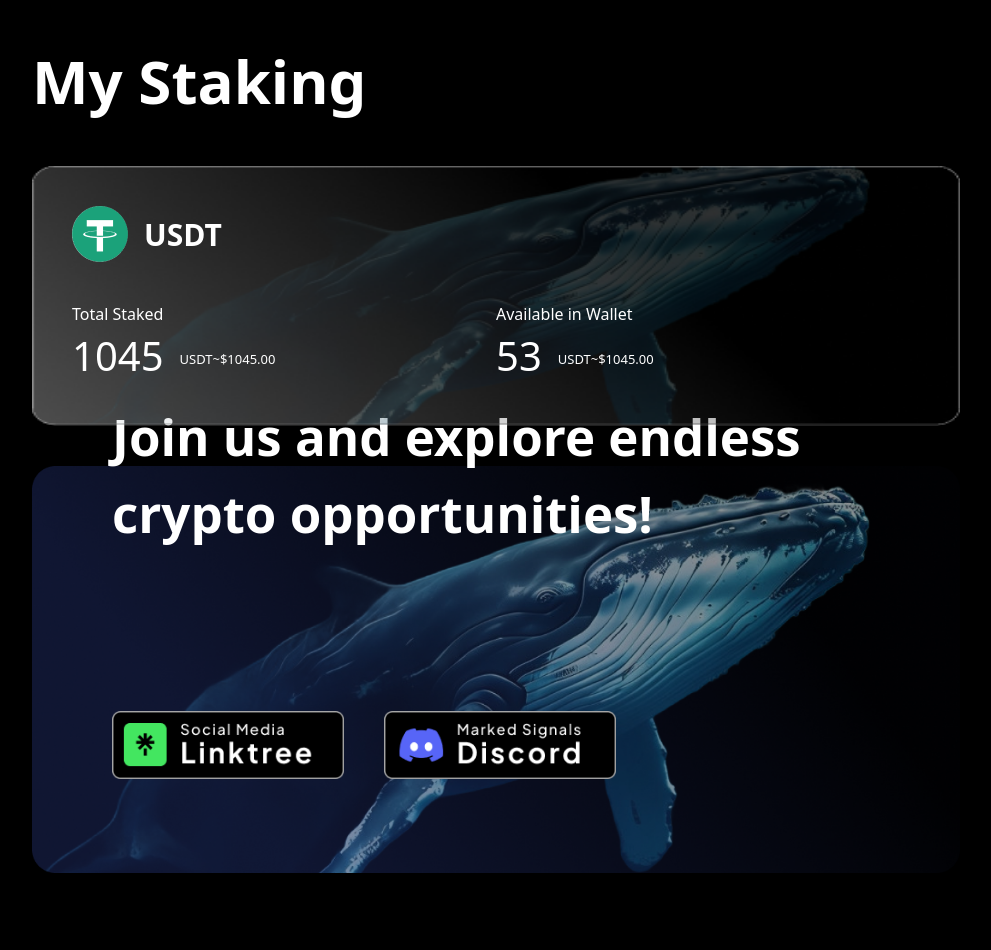
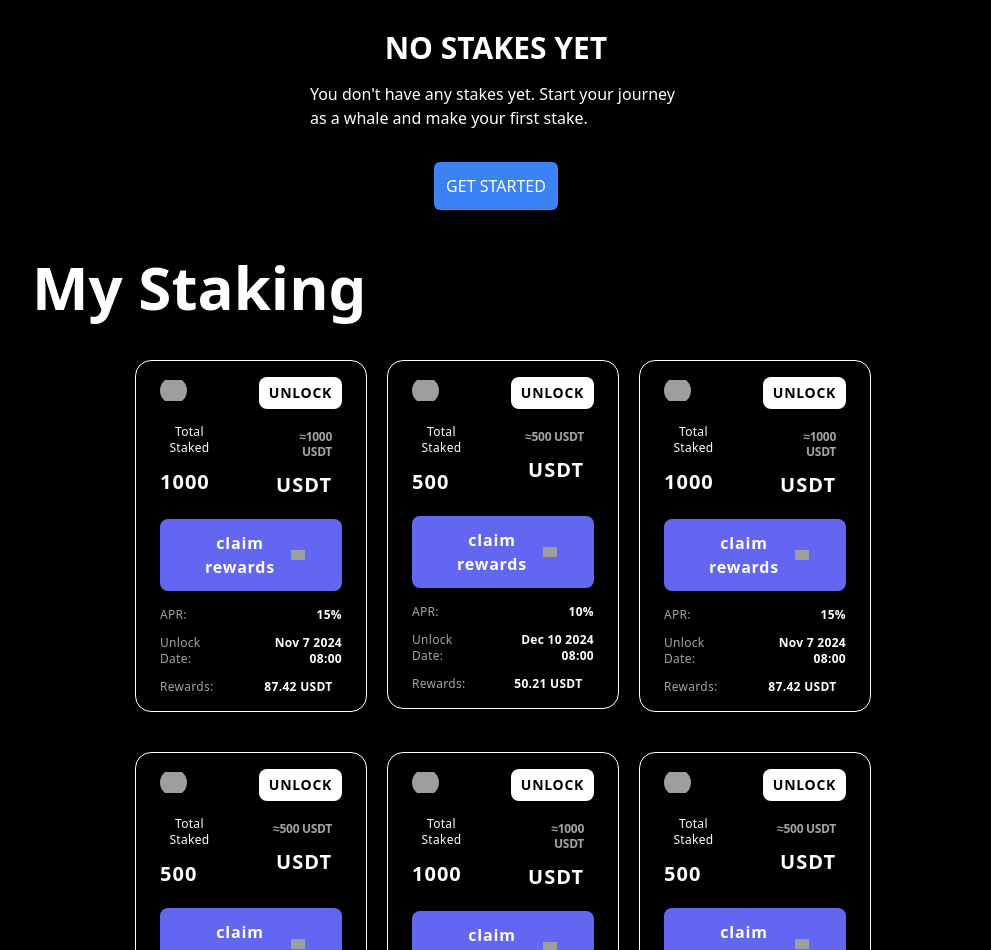
Before and after one commit to zandboxfinance/seven-sea, a React (Vite) app: page / in a window 1280 px wide. Shown: the part 1422-2372 px from the top of the page, without its empty margins (144-1135 px from the left). Built offline with nearby package versions, Linux system fonts and the light colour scheme; grey boxes are pictures that could not be loaded; what wagmi would draw is missing.

Commit message:
changed the staking page

```diff
--- a/public/i18n/en.json
+++ b/public/i18n/en.json
@@ -2,7 +2,7 @@
     "swim": "Swim with whales",
     "earn": "Earn big!",
     "Join": "Join Whale Strategy and effortlessly enjoy staking rewards.",
-    "trading": "Trading Plan",
+    "trading": "Choose Your Plan",
     "staking": "My Staking",
     "risk": "Before staking, fully understand the risks involved",
     "day" : "30 Days",
@@ -17,5 +17,8 @@
     "English": "English",
     "Chinese": "Chinese",
     "wbtc": "This stake uses WBTC (Wrapped Bitcoin), a tokenized version of BTC. WBTC enables faster transaction confirmations and lower fees compared to regular BTC, making it ideal for staking in DeFi protocols.",
-    "weth": "This stake uses WETH (Wrapped Ether), a tokenized version of ETH. By using WETH, users benefit from faster transactions, lower gas fees, and better compatibility with DeFi platforms, making staking more efficient."
+    "weth": "This stake uses WETH (Wrapped Ether), a tokenized version of ETH. By using WETH, users benefit from faster transactions, lower gas fees, and better compatibility with DeFi platforms, making staking more efficient.",
+    "nostakeyet": "NO STAKES YET",
+    "nostakeline": "You don't have any stakes yet. Start your journey as a whale and make your first stake.",
+    "getstarted": "GET STARTED"
 }
--- a/src/pages/Staking.tsx
+++ b/src/pages/Staking.tsx
@@ -3,7 +3,7 @@ import { useTranslation } from "react-i18next";
 
 import banner from '../assets/banner.png';
 import usdtbackground from '../assets/usdtplanbackground.png';
-import mystake from '../assets/my_staking_btg.png'
+import mystake from '../assets/my_staking_btg.png';
 import usdt from '../assets/usdt.png';
 import bg_whale from '../assets/bg-whale.png';
 import linktree1 from '../assets/social/linktree1.png';
@@ -12,6 +12,7 @@ import discord1 from '../assets/social/discord1.png';
 import WhaleSlider from "../components/SliderComponent";
 import PrimeInput from "../components/PrimeInput";
 import DurationSelector from "../components/DurationSelector";
+import StakingCards from "../pages/StakingCards"; // Import StakingCards component
 
 interface WhaleImagePaths {
     "0-25": string;
@@ -33,6 +34,13 @@ function Staking() {
     const [sliderValueusdt, setSliderValueusdt] = useState<number>(0);
     const [isTooltipVisible, setIsTooltipVisible] = useState(false);
 
+    // Function to scroll to the staking section
+    const scrollToStakingSection = () => {
+        const stakingSection = document.getElementById('staking-section'); // Assume you have a wrapper element with this ID
+        if (stakingSection) {
+            stakingSection.scrollIntoView({ behavior: 'smooth' });
+        }
+    };
 
     // Function to handle duration change and update APR accordingly
     const handleDurationChange = (event: React.ChangeEvent<HTMLSelectElement>) => {
@@ -49,25 +57,6 @@ function Staking() {
         }
     };
 
-    const durationOptions = [
-        { key: 'day', percent: '15%' },
-        { key: 'month', percent: '24%' },
-        { key: 'year', percent: '36%' }
-    ];
-
-    const validatePrime = (value: string, setter: (value: string) => void) => {
-        const num = Number(value);
-        if (num !== Math.floor(num)) {
-            return;
-        }
-    };
-
-    const handleInputChange = (e: React.ChangeEvent<HTMLInputElement>, setter: (value: string) => void) => {
-        const value = e.target.value;
-        const validValue = value.replace(/[^0-9.]/g, ''); // Allow only digits and a single decimal point
-        setter(validValue);
-    };
-
     const getWhaleHeadSrcusdt = (): string => {
         if (sliderValueusdt <= 25) return headImages["0-25"];
         if (sliderValueusdt <= 75) return headImages["25-75"];
@@ -79,9 +68,13 @@ function Staking() {
             <div className="flex h-screen w-full items-center text-[40px] my-[20px] md:my-0 md:text-[80px] relative justify-center">
                 <img src={banner} alt="Whale" className="absolute w-full h-[100%] my-[20px] md:h-[auto]" />
                 <div className="relative z-10 flex flex-col justify-center items-start w-full h-full px-4 mb-[-40px]">
-                    <h1 className="font-bold">{t('swim')}</h1>
-                    <h1 className="font-bold">{t('earn')}</h1>
+                    <h1 className="font-bold text-[35px] md:text-[65px]">{t('swim')}</h1>
+                    <h1 className="font-bold text-[35px] md:text-[65px]">{t('earn')}</h1>
                     <p className="mt-4 text-[15px] md:text-[25px]">{t('Join')}</p>
+                    <button className="flex gap-5 items-start py-5 pr-5 pl-6 mt-8 text-xl font-medium leading-tight uppercase border border-white border-solid bg-white bg-opacity-0 rounded-[50px] max-md:px-5" id="staking-section">
+                        <span data-layername="getStarted">get started</span>
+                        <img loading="lazy" src="https://cdn.builder.io/api/v1/image/assets/TEMP/bc8a1e896fc15726b7d3f8274b0443debdc7f13601a48ce005764821aca12045?placeholderIfAbsent=true&apiKey=3982f1c4caac4533b049cdd9bd51d206" alt="" className="object-contain shrink-0 aspect-square w-[25px]" />
+                    </button>
                 </div>
             </div>
             <div className="flex justify-between w-full">
@@ -89,16 +82,15 @@ function Staking() {
                 <p className="md:text-[20px] text-[13px] items-end flex">{t('risk')}</p>
             </div>
 
-           {/* USDT Section */}
-           <div className="flex flex-col w-full md:flex-grow p-6 mt-10 bg-black rounded-lg shadow-lg relative border-2 border-white">
-                {/* Header Section */}
+
+            {/* USDT Section */}
+            <div className="flex flex-col w-full md:flex-grow p-6 mt-10 bg-black rounded-lg shadow-lg relative border-2 border-white">
                 <div className="flex items-center justify-between mb-2">
                     <div className="flex items-center">
                         <img src={usdt} alt="USDT" className="w-10 h-10 mr-2" />
                         <p className="text-xl font-bold text-white">USDT</p>
                     </div>
 
-                    {/* Tooltip and Info Button */}
                     <div
                         className="relative"
                         onMouseEnter={() => setIsTooltipVisible(true)}
@@ -113,17 +105,12 @@ function Staking() {
                     </div>
                 </div>
 
-
-
-                {/* Balance Section */}
                 <div className="flex justify-between mb-4">
                     <p className="text-gray-400">balance: 42069 USDT</p>
                     <p className="text-gray-400">≈ $42,069 USD</p>
                 </div>
 
-                {/* Content Section */}
                 <div className="flex justify-between">
-                    {/* Left Side */}
                     <div className="flex flex-col w-1/2 pr-4">
                         <div className="flex items-center justify-between mb-4">
                             <p className="text-gray-400">Duration:</p>
@@ -154,7 +141,6 @@ function Staking() {
                         </div>
                     </div>
 
-                    {/* Right Side */}
                     <div className="flex flex-col w-1/2 pl-4">
                         <div className="mb-4 items-right">
                             <PrimeInput
@@ -172,39 +158,28 @@ function Staking() {
                     </div>
                 </div>
 
-                {/* Stake Button */}
                 <button className="w-full mt-6 py-3 bg-blue-900 rounded-lg text-white font-bold">
                     STAKE ▼
                 </button>
             </div>
-            <div className="flex justify-between w-full mt-32">
+            <div className="w-full lg:w-[47%] flex flex-col items-center justify-center bg-black rounded-lg p-8">
+                <h2 className="text-white text-3xl font-bold mb-4">{t('nostakeyet')}</h2>
+                <p className="text-white mb-4">
+                    {t('nostakeline')}
+                </p>
+                <button
+                    onClick={scrollToStakingSection}
+                    className="bg-blue-500 hover:bg-blue-700 text-white p-3 rounded-md mt-4 transform hover:scale-105 transition-transform duration-300 focus:outline-none"
+                >
+                    {t('getstarted')}
+                </button>
+            </div>
+            <div className="flex justify-between w-full">
                 <h1 className="flex md:text-[60px] text-[30px] font-bold">{t('staking')}</h1>
             </div>
-            <div className="flex flex-wrap justify-center w-full gap-7">
-                {/* USDT Section */}
-                <div className="flex flex-wrap w-full relative mt-10">
-                    <img src={mystake} className="absolute w-full h-full" alt="" />
-                    <div className="p-2 m-2 md:m-10 w-full relative z-10 md:p-0 md:justify-between">
-                        <div className="my-autow-full md:w-[35%] ">
-                            <div className="flex items-center">
-                                <img src={usdt} alt="" className="w-14 h-14 mr-4" />
-                                <p className="text-[35px] md:text-[30px] font-bold flex">USDT</p>
-                            </div>
-                        </div>
-                        <div className="flex mt-10 justify-between">
-                            <div className="w-1/2">
-                                <p>{t('total')}</p>
-                                <p className="flex"><span className="text-[25px] md:text-[40px]">1045</span><span className="text-[13px] mt-3 ml-2 md:mt-6 md:ml-4" >USDT~$1045.00</span></p>
-                            </div>
-                            <div className="w-1/2">
-                                <p>{t('available')}</p>
-                                <p className="flex"><span className="text-[25px] md:text-[40px]">53</span><span className="text-[13px] mt-3 ml-2 md:mt-6 md:ml-4" >USDT~$1045.00</span></p>
-                            </div>
-                        </div>
-                    </div>
-                </div>
-            </div>
 
+            {/* Staking Cards Section */}
+            <StakingCards />
 
             {/* Footer Section */}
             <div className="flex flex-col my-10 w-full h-auto bg-black">
@@ -217,10 +192,17 @@ function Staking() {
                     <a href="https://discord.gg/xpkF6U9KJY" className="w-[25%] lg:w-[25%] ml-10">
                         <img src={discord1} alt="" className="w-full h-auto cursor-pointer" />
                     </a>
-
                 </div>
             </div>
-            <div className="w-full h-40"></div>
+            <footer className="flex flex-wrap gap-5 justify-between mt-48 text-xl font-medium tracking-wide leading-tight text-white max-md:mt-10 max-md:max-w-full">
+                <div data-layername="2024WhaleStrategyAllRightsReserved">
+                    © 2024 Whale Strategy. All rights reserved.
+                </div>
+                <a href="#" data-layername="risksInvolved" className="text-right">
+                    risks involved
+                </a>
+            </footer>
+            <div className="w-full h-1"></div>
         </div>
     );
 }
--- /dev/null
+++ b/src/pages/StakingCard.tsx
@@ -0,0 +1,47 @@
+import React from 'react';
+
+interface StakingCardProps {
+  totalStaked: number;
+  apr: string;
+  unlockDate: string;
+  rewards: string;
+}
+
+const StakingCard: React.FC<StakingCardProps> = ({ totalStaked, apr, unlockDate, rewards }) => {
+  return (
+    <div className="flex flex-col px-6 py-4 w-full rounded-2xl border border-white border-solid max-md:pl-5 max-md:mt-9">
+      <div className="flex gap-10">
+        <div className="flex flex-col flex-1 items-start text-white">
+          <img loading="lazy" src="https://cdn.builder.io/api/v1/image/assets/TEMP/3c9e1754eb6c983b3c083be3e815ec6e9e6f61aaf87165caca408be687fed677?placeholderIfAbsent=true&apiKey=3982f1c4caac4533b049cdd9bd51d206" alt="" className="object-contain rounded-full aspect-square w-[27px]" />
+          <div className="mt-5 text-xs tracking-wide text-center">Total Staked</div>
+          <div className="mt-3 text-xl font-bold tracking-wider">{totalStaked}</div>
+        </div>
+        <div className="flex flex-col flex-1 font-bold text-right">
+          <div className="px-2.5 py-1.5 text-sm tracking-wider text-black bg-white rounded-lg">UNLOCK</div>
+          <div className="flex flex-col px-2.5 mt-5">
+            <div className="text-xs tracking-tight leading-tight text-neutral-400">≈{totalStaked} USDT</div>
+            <div className="mt-3 text-xl tracking-wider text-white max-md:ml-2.5">USDT</div>
+          </div>
+        </div>
+      </div>
+      <button className="flex gap-1.5 px-9 py-3 mt-5 text-base font-semibold tracking-wider text-white bg-indigo-500 rounded-lg max-md:px-5 max-md:mr-1">
+        <span className="grow">claim rewards</span>
+        <img loading="lazy" src="https://cdn.builder.io/api/v1/image/assets/TEMP/b0b02b79e71972eb77efc0ed2445675c547b5c8b646f3d8ea9e5fdeacd3376f8?placeholderIfAbsent=true&apiKey=3982f1c4caac4533b049cdd9bd51d206" alt="" className="object-contain shrink-0 my-auto w-4 aspect-[1.6]" />
+      </button>
+      <div className="flex gap-5 justify-between mt-4 text-xs tracking-wide max-md:mr-1">
+        <div className="flex flex-col items-start font-medium text-neutral-400">
+          <div>APR:</div>
+          <div className="mt-3">Unlock Date:</div>
+          <div className="mt-3">Rewards:</div>
+        </div>
+        <div className="flex flex-col font-semibold text-right text-white">
+          <div className="self-end">{apr}</div>
+          <div className="mt-3">{unlockDate}</div>
+          <div className="self-start mt-3 ml-4 max-md:ml-2.5">{rewards}</div>
+        </div>
+      </div>
+    </div>
+  );
+};
+
+export default StakingCard;
--- /dev/null
+++ b/src/pages/StakingCards.tsx
@@ -0,0 +1,27 @@
+import React from 'react';
+import StakingCard from './StakingCard';
+
+const StakingCards: React.FC = () => {
+  const stakingData = [
+    { totalStaked: 1000, apr: "15%", unlockDate: "Nov 7 2024 08:00", rewards: "87.42 USDT" },
+    { totalStaked: 500, apr: "10%", unlockDate: "Dec 10 2024 08:00", rewards: "50.21 USDT" },
+    { totalStaked: 1000, apr: "15%", unlockDate: "Nov 7 2024 08:00", rewards: "87.42 USDT" },
+    { totalStaked: 500, apr: "10%", unlockDate: "Dec 10 2024 08:00", rewards: "50.21 USDT" },
+    { totalStaked: 1000, apr: "15%", unlockDate: "Nov 7 2024 08:00", rewards: "87.42 USDT" },
+    { totalStaked: 500, apr: "10%", unlockDate: "Dec 10 2024 08:00", rewards: "50.21 USDT" }
+  ];
+
+  return (
+    <section className="self-center mt-7 ml-3.5 w-full max-w-6xl max-md:max-w-full">
+      <div className="flex flex-wrap gap-5 justify-center">
+        {stakingData.map((data, index) => (
+          <div key={index} className="w-1/4 max-w-xs mb-5">
+            <StakingCard {...data} />
+          </div>
+        ))}
+      </div>
+    </section>
+  );
+};
+
+export default StakingCards;
```
Also changed, not shown: 1 other file (tests, documents, lock files or other folders).
